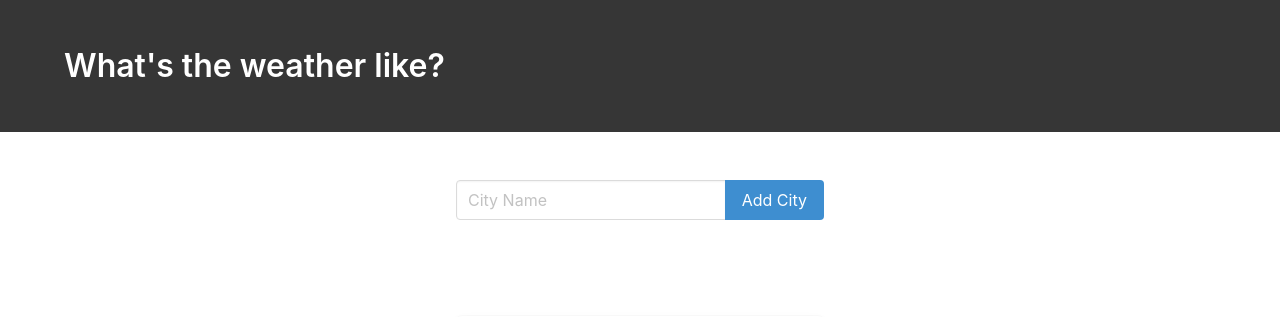
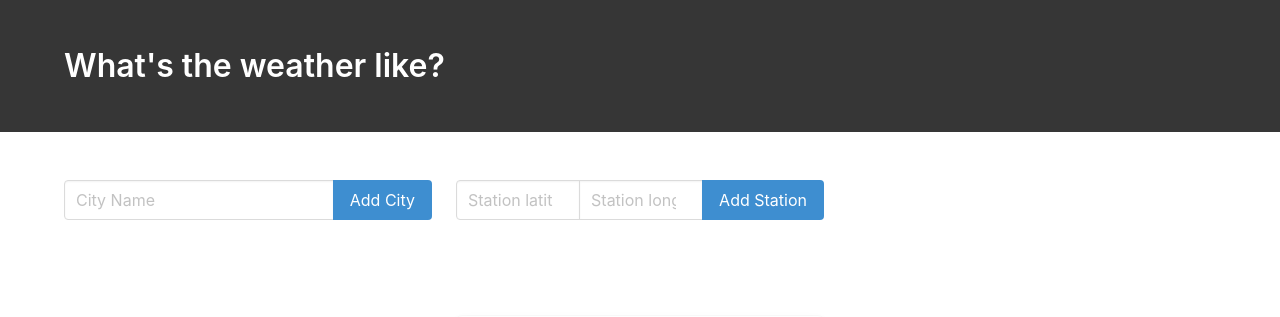
Before and after one commit to 110kc3/python_weather_api, a Django app: page /pollution/ in a window 1280 px wide. Shown: the top 317 px of the page. Run offline with Django 3.2, Linux system fonts and the light colour scheme; data comes from the database, SQL or seed files in the repository; both versions use the stored data as it was after the commit; data that the repository does not hold is empty; some libraries are stand-ins or nearby versions.

Commit message:
Add station button

```diff
--- a/dj_ango/pollution_master/kc_dev/settings.py
+++ b/dj_ango/pollution_master/kc_dev/settings.py
@@ -32,6 +32,7 @@ ALLOWED_HOSTS = []
 
 INSTALLED_APPS = [
     'pollution.apps.PollutionConfig',
+    'widget_tweaks',
     'polls.apps.PollsConfig',
     'django.contrib.admin',
     'django.contrib.auth',
--- a/dj_ango/pollution_master/pollution/forms.py
+++ b/dj_ango/pollution_master/pollution/forms.py
@@ -1,4 +1,5 @@
 from django.forms import ModelForm, TextInput
+from django import forms
 from .models import City
 
 
@@ -12,11 +13,14 @@ class CityForm(ModelForm):
             attrs={'class': 'input', 'placeholder': 'City Name'})}
 
 
-# class StationForm(ModelForm):
-#     class Meta:
-#         model = City
-#         fields = ['city_latitude', 'city_longitude']
-#         widgets = {'city_latitude': NumberInput(attrs={'class': 'input', 'placeholder': 'Station latitude '}, 'city_longitude': NumberInput(attrs={'class': 'input', 'placeholder': 'Station longitude '})}
+class StationForm(ModelForm):
+    class Meta:
+        model = City
+        fields = ['city_name', 'city_latitude',
+                  'city_longitude', 'city_adding_date']
+
+        # widgets = {'city_latitude': forms.NumberInput(attrs={'class': 'input', 'placeholder': 'Station latitude ', 'step': "0.01",  'label': 'Station'}), 'city_longitude': forms.NumberInput(
+        #     attrs={'class': 'input', 'placeholder': 'Station longitude ', 'step': "0.01"})}
 
 
 # class City(models.Model):
--- a/dj_ango/pollution_master/pollution/templates/pollution/pollution.html
+++ b/dj_ango/pollution_master/pollution/templates/pollution/pollution.html
@@ -1,3 +1,4 @@
+{% load widget_tweaks %}
 <!DOCTYPE html>
 <html lang="en">
 
@@ -23,7 +24,7 @@
     <section class="section">
         <div class="container">
             <div class="columns">
-                <div class="column is-offset-4 is-4">
+                <div class="column  is-4">
                     <form method="POST">
                         {% csrf_token %}
                         <div class="field has-addons">
@@ -38,7 +39,29 @@
                         </div>
                     </form>
                 </div>
+                <!-- POST for pollution -->
+                <div class="column is-one-third ">
+                    <form method="POST">
+                        {% csrf_token %}
+                        <div class="field has-addons">
+                            <div class="control is-expanded">
+                                <!-- {{ form.city_latitude }} -->
+                                {% render_field form.city_latitude class="input" placeholder="Station latitude" %}
+                            </div>
+                            <div class="control is-expanded">
+                                <!-- {{ form.city_longitude }} -->
+                                {% render_field form.city_latitude class="input" placeholder="Station longitude" %}
+                            </div>
+                            <div class="control">
+                                <button type="submit" class="button is-info" name ="add_station_button">
+                                    Add Station
+                                </button>
+                            </div>
+                        </div>
+                    </form>
+                </div>
             </div>
+
         </div>
     </section>
     <section class="section">
--- a/dj_ango/pollution_master/pollution/views.py
+++ b/dj_ango/pollution_master/pollution/views.py
@@ -14,10 +14,6 @@ import json
 from geopy.geocoders import Nominatim
 
 # Create your views here.
-
-
-def index(request):
-    return HttpResponse("Hello, world. You're at the pollution index.")
 
 
 def index(request):
@@ -69,7 +65,7 @@ def index(request):
         # print(type(check_for_city.status_code))
 
         converted_response = str(check_for_city.status_code)
-        print('City check response: ',converted_response)
+        print('City check response: ', converted_response)
 
         if converted_response == "200":
 
```
Also changed, not shown: README.md, dj_ango/pollution_master/db.sqlite3.
